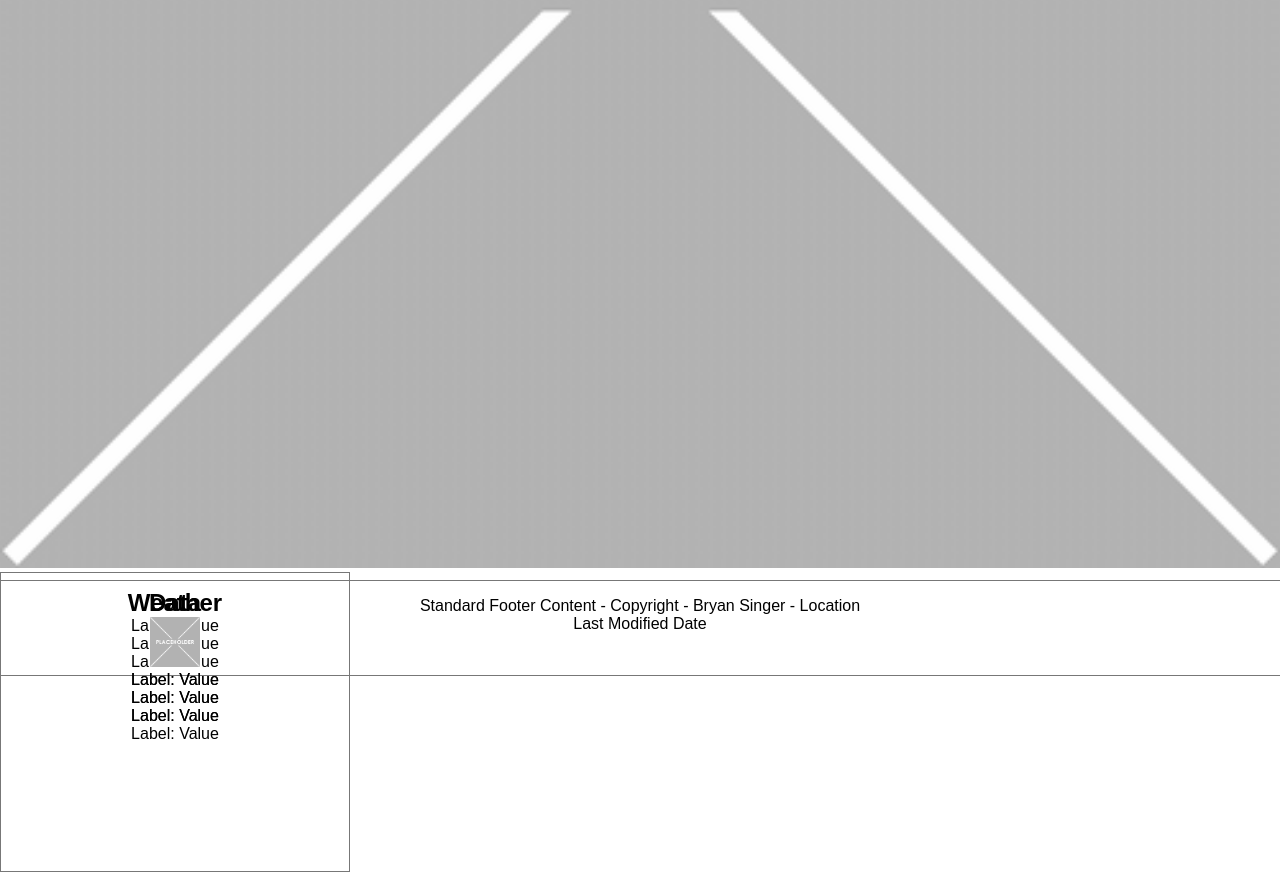
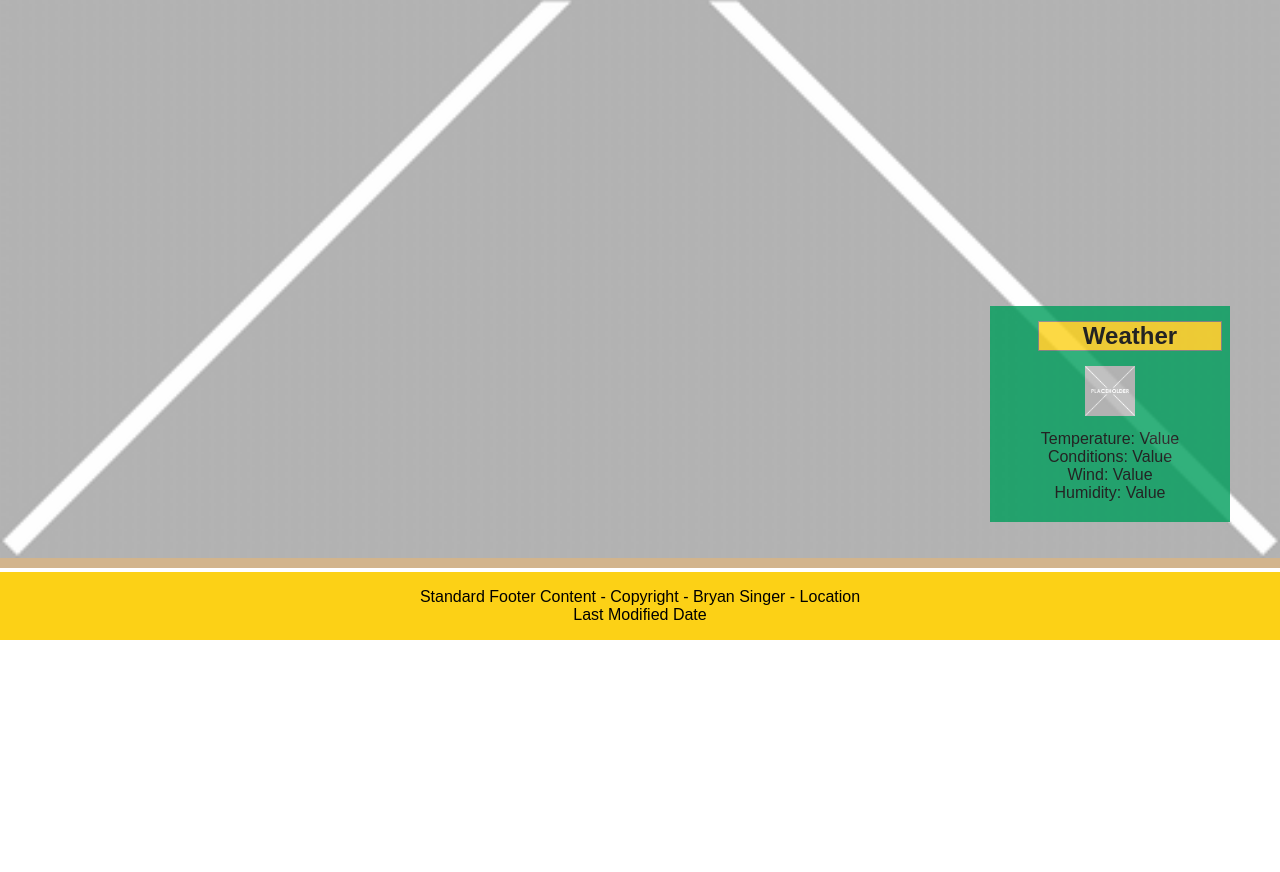
Before and after one commit to Bryan-Singer/wdd131, a plain HTML site: page W03-Learning/place.html in a window 1280 px wide. Shown: the part 822-1694 px from the top of the page. After the commit the page ends 1462 px from the top, so only its background shows below. Drawn offline with Linux system fonts and the light colour scheme; a web font is replaced by a local one.

Commit message:
simple proof of concept

```diff
--- a/W03-Learning/place.html
+++ b/W03-Learning/place.html
@@ -13,32 +13,32 @@
 </head>
 <body>
     <header>
-        <h1>Place Title</h1>
+        <h1>Ghana</h1>
     </header>
     <main>
-        <div id="main-content">
+        <div class="main-content">
             <img class="banner-image" src="images/placeholder.png" alt="Banner Image">
-            <section class="data">
+            <div class="data">
                 <h2>Data</h2>
                 <ul>
-                    <li>Label:   Value</li>
-                    <li>Label:   Value</li>
-                    <li>Label:   Value</li>
-                    <li>Label:   Value</li>
-                    <li>Label:   Value</li>
-                    <li>Label:   Value</li>
+                    <li>       Population:   33,512,000</li>
+                    <li>             Area:   238,000 km^2</li>
+                    <li>          Capital:   Accra</li>
+                    <li>        Languages:   English, Ga, Twi</li>
+                    <li>         Currency:   Cedi</li>
+                    <li>Age (Independent):   69 years</li>
                 </ul>
-            </section>
-            <section class="weather">
+            </div>
+            <div class="weather">
                 <h2>Weather</h2>
                 <img src="images/placeholder.png" alt="img1">
                 <ul>
-                    <li>Label:   Value</li>
-                    <li>Label:   Value</li>
-                    <li>Label:   Value</li>
-                    <li>Label:   Value</li>
+                    <li>Temperature:   Value</li>
+                    <li>Conditions:   Value</li>
+                    <li>Wind:   Value</li>
+                    <li>Humidity:   Value</li>
                 </ul>
-            </section>
+            </div>
         </div>
     </main>
     <footer>
--- a/W03-Learning/styles/places-large.css
+++ b/W03-Learning/styles/places-large.css
@@ -1,30 +1,72 @@
 @media screen and (min-width: 640px) {
-    header {
-        width: 100%;
-        height: 100px;
+    :root {
+    --text-color: #000000;
+    --background-color: #fcd116;
+    --secondary-background: #009e5c;
+    --accent: #ff2a42;
+    --header-1: 900;
+    --header-2: 800;
+    --header-3: 300;
     }
 
-    h1 {
-        border: 1px solid #777;
-        margin: 10px;
-        padding: 20.4px;
+    .main-content {
+        position: relative;
     }
 
     .banner-image {
-        position: relative;
+        position: block;
+        padding-top: 20px;
+        background-color: tan;
     }
 
-    .data {
-        width: 350px;
-        height: 300px;
-        position: absolute;
-        float: left;
+    .data h2, .weather h2 {
+        background-color: var(--background-color);
     }
 
-    .weather {
-        width: 350px;
-        height: 300px;
+    .main-content .data {
+        width: 20rem;
+        height: 12rem;
         position: absolute;
-        float: right;
+        top: 45px;
+        left: 25px;
+        margin-bottom: 0;
+        padding: 0;
+        background-color: var(--accent);
+        opacity: 80%;
+    }
+
+    .data h2 {
+        margin: 15px 3rem 15px 0.5rem;
+        border: 1px solid #777;
+    }
+
+    .main-content .weather {
+        width: 15rem;
+        height: 13.5rem;
+        position: absolute;
+        right: 50px;
+        bottom: 50px;
+        padding: 0;
+        background-color: var(--secondary-background);
+        opacity: 80%;
+    }
+
+    .data h2, .data ul, .weather h2, .weather ul {
+        opacity: 100%;
+    }
+
+    .weather h2 {
+        margin: 15px 0.5rem 15px 3rem;
+        border: 1px solid #777;
+    }
+
+    .weather img {
+        position: static;
+        margin-bottom: 10px;
+        padding-top: 0;
+    }
+
+    footer {
+        height: auto;
     }
 }
--- a/W03-Learning/styles/places.css
+++ b/W03-Learning/styles/places.css
@@ -1,7 +1,8 @@
 :root {
-    --background-color: ;
-    --secondary-background: ;
-    --accent: ;
+    --text-color: #000000;
+    --background-color: #fcd116;
+    --secondary-background: #009e5c;
+    --accent: #ff2a42;
     --header-1: 900;
     --header-2: 800;
     --header-3: 300;
@@ -20,19 +21,23 @@ body {
 header {
     height: 5rem;
     text-align: center;
+    background-color: skyblue;
 }
 
 h1 {
-    border: 1px solid #777;
     font-weight: var(--header-1);
-    padding: 1rem;
-    margin: 1.25rem auto;
-    width: 75%;
+    margin: auto;
+    padding: 1.3rem;
 }
 
 img {
     width: 100%;
     height: auto;
+}
+
+.banner-image {
+    padding: 10px 0;
+    background-color: tan;
 }
 
 h2 {
@@ -45,12 +50,9 @@ h2 {
 }
 
 .data {
-    border: 1px solid #777;
-    width: 95%;
     text-align: center;
-    padding: 1rem 0;
-    margin: auto;
-    margin-bottom: 10px;
+    padding: 1rem 0 2rem;
+    border-bottom: 3px solid var(--accent);
 }
 
 ul {
@@ -58,19 +60,15 @@ ul {
 }
 
 .weather {
-    border: 1px solid #777;
-    width: 95%;
     text-align: center;
     padding: 1rem 0;
     margin: auto;
 }
 
 footer {
-    border-top: 1px solid #777;
-    border-bottom: 1px solid #777;
     font-weight: var(--header-3);
     height: 6rem;
     text-align: center;
     padding: 1rem 0;
-    margin: 0.5rem 0;
+    background-color: var(--background-color);
 }
```
